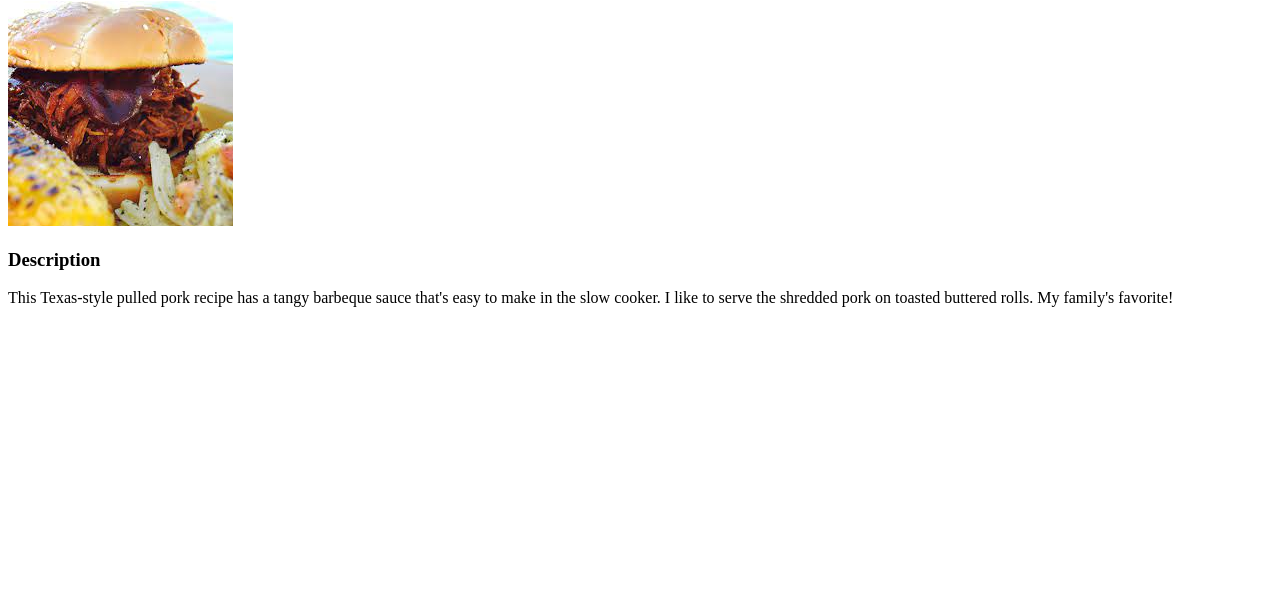
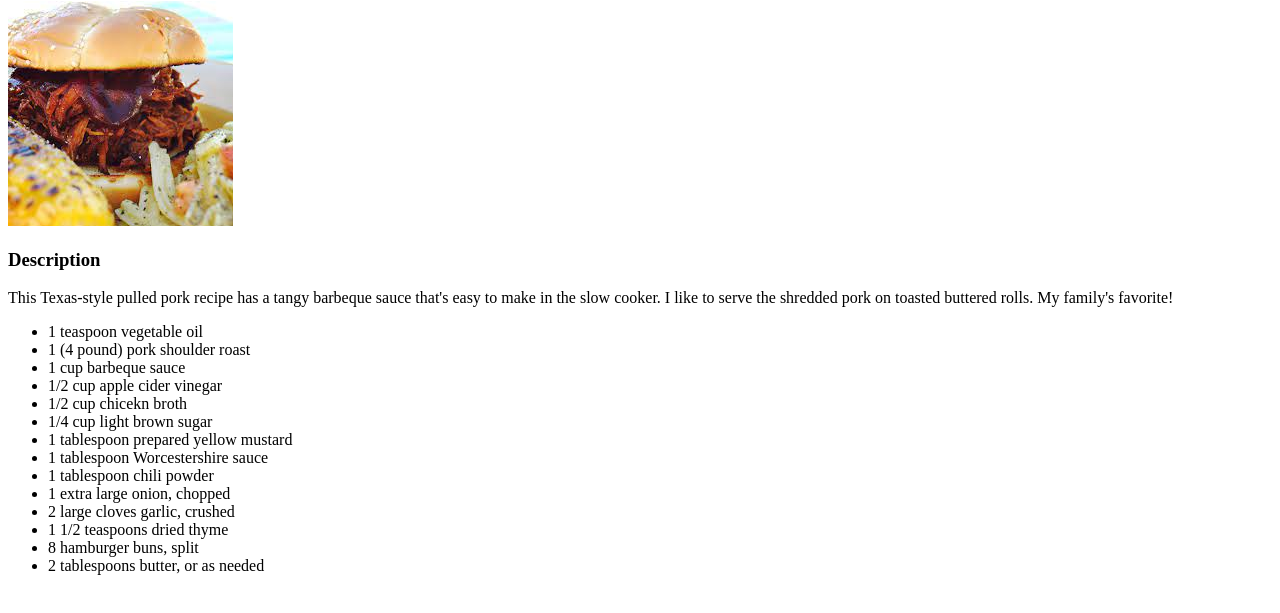
Before and after one commit to sharpskull2/odin-recipes, a plain HTML site: page recipes/pulled-pork.html in a window 1280 px wide. Shown: the part 79-692 px from the top of the page. Drawn offline with Linux system fonts and the light colour scheme.

Commit message:
Added Ingredients list
Added unordered list for the required ingredients and their amounts to
pulled-pork.html

```diff
--- a/recipes/pulled-pork.html
+++ b/recipes/pulled-pork.html
@@ -14,5 +14,24 @@
             serve the shredded pork on toasted buttered rolls. My
             family's favorite!
         </p>
+
+        <p>
+            <ul>
+                <li>1 teaspoon vegetable oil</li>
+                <li>1 (4 pound) pork shoulder roast</li>
+                <li>1 cup barbeque sauce</li>
+                <li>1/2 cup apple cider vinegar</li>
+                <li>1/2 cup chicekn broth</li>
+                <li>1/4 cup light brown sugar</li>
+                <li>1 tablespoon prepared yellow mustard</li>
+                <li>1 tablespoon Worcestershire sauce</li>
+                <li>1 tablespoon chili powder</li>
+                <li>1 extra large onion, chopped</li>
+                <li>2 large cloves garlic, crushed</li>
+                <li>1 1/2 teaspoons dried thyme</li>
+                <li>8 hamburger buns, split</li>
+                <li>2 tablespoons butter, or as needed</li>
+            </ul>
+        </p>
     </body>
 </html>
```
